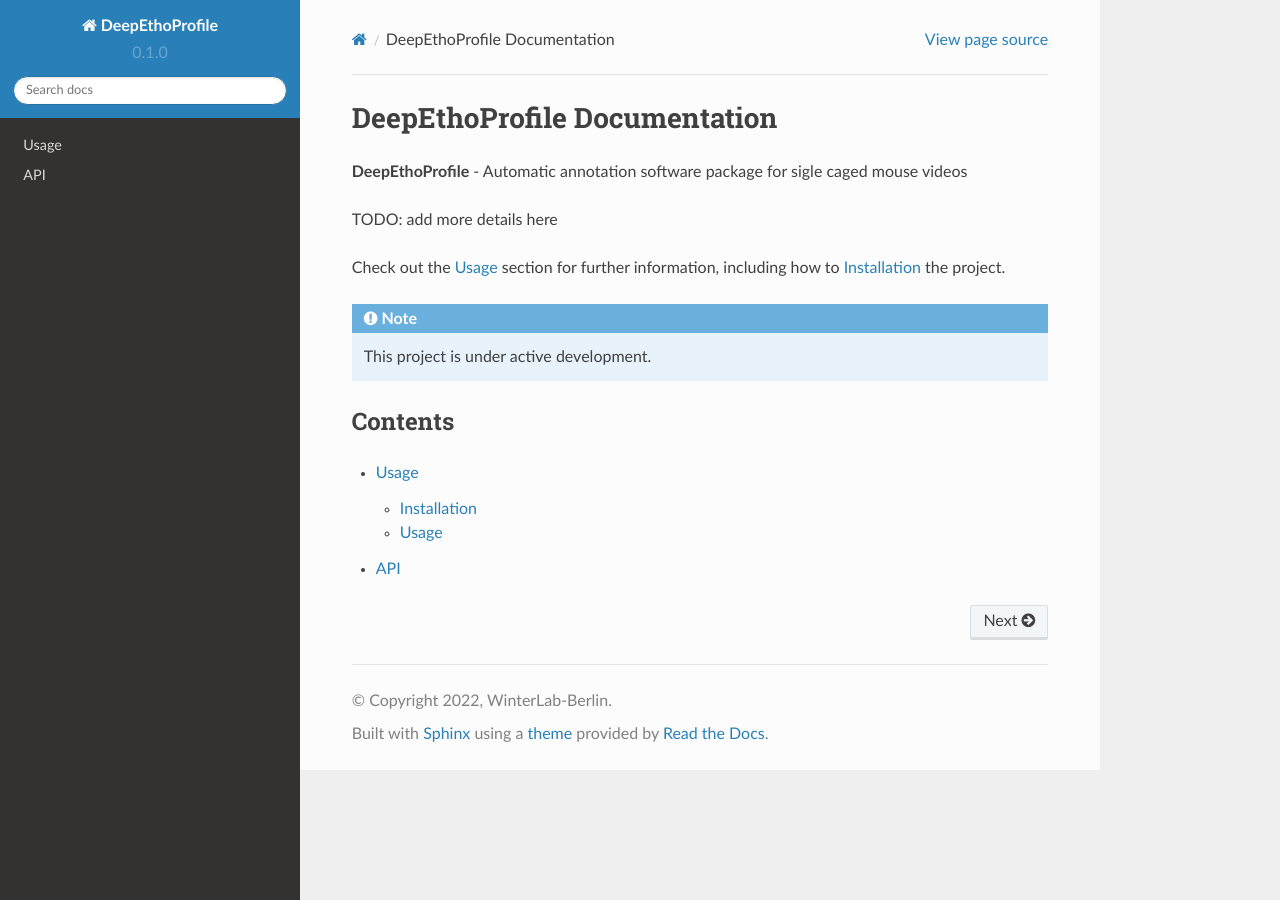
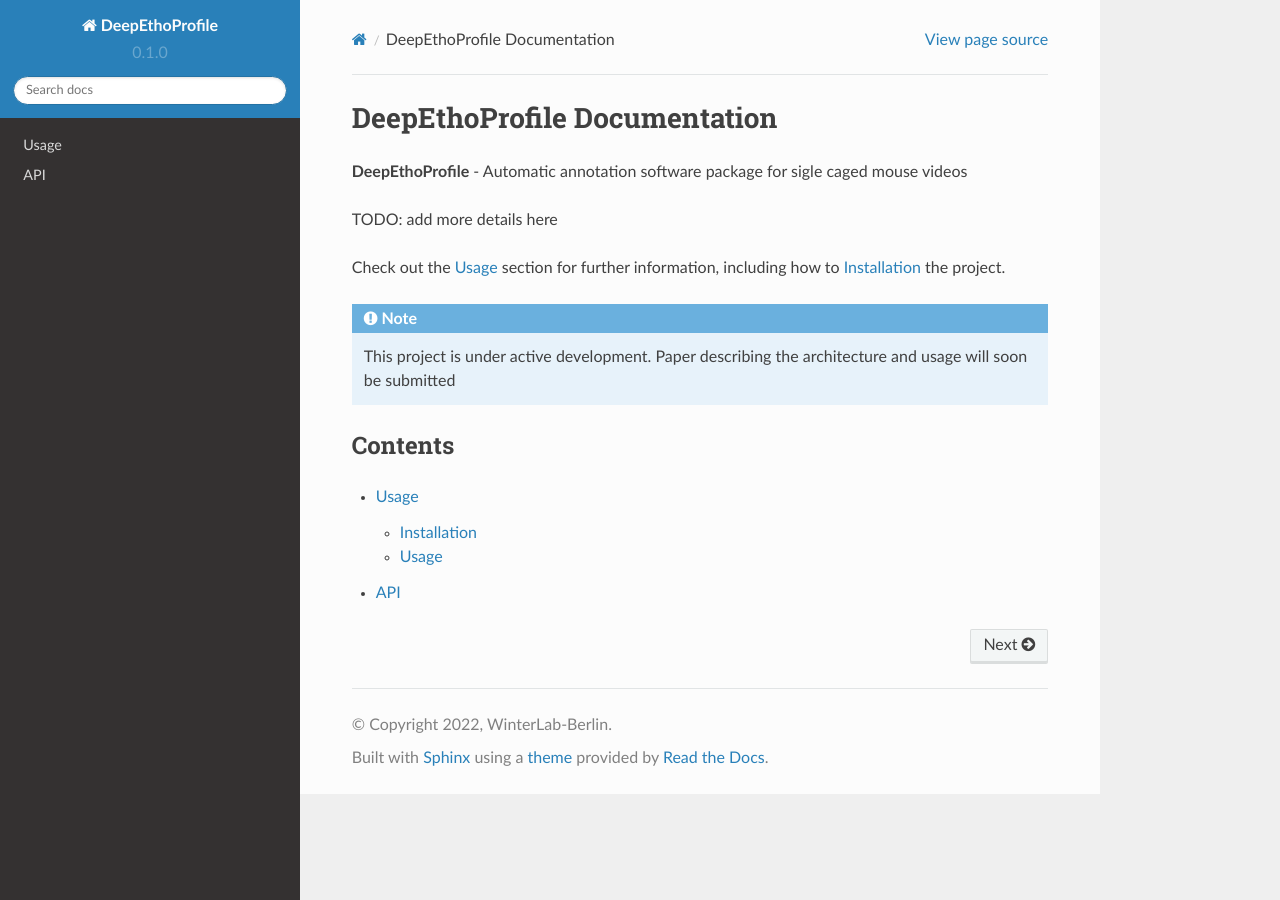
Before and after one commit to WinterLab-Berlin/DeepEthoProfile, a Sphinx documentation site: the page built from docs/source/index.rst, in a window 1280 px wide. Built offline with Sphinx 7.4.7 and the Read the Docs theme 2.0.0, drawn with Linux system fonts in a browser that asks for light colours.

Commit message:
Update index.rst

```diff
--- a/docs/source/index.rst
+++ b/docs/source/index.rst
@@ -11,6 +11,7 @@ how to :ref:`installation` the project.
 .. note::
 
    This project is under active development.
+   Paper describing the architecture and usage will soon be submitted
 
 Contents
 --------
```
